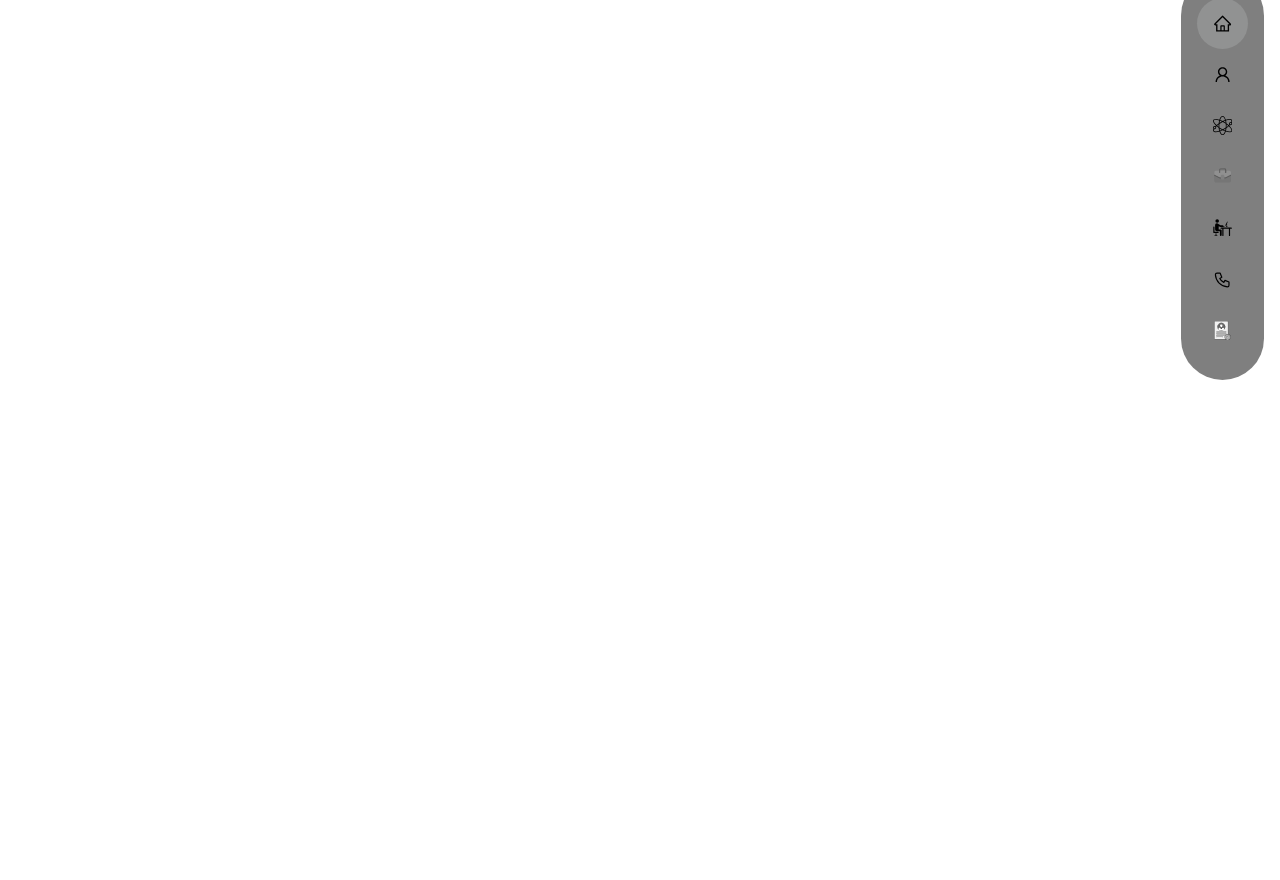
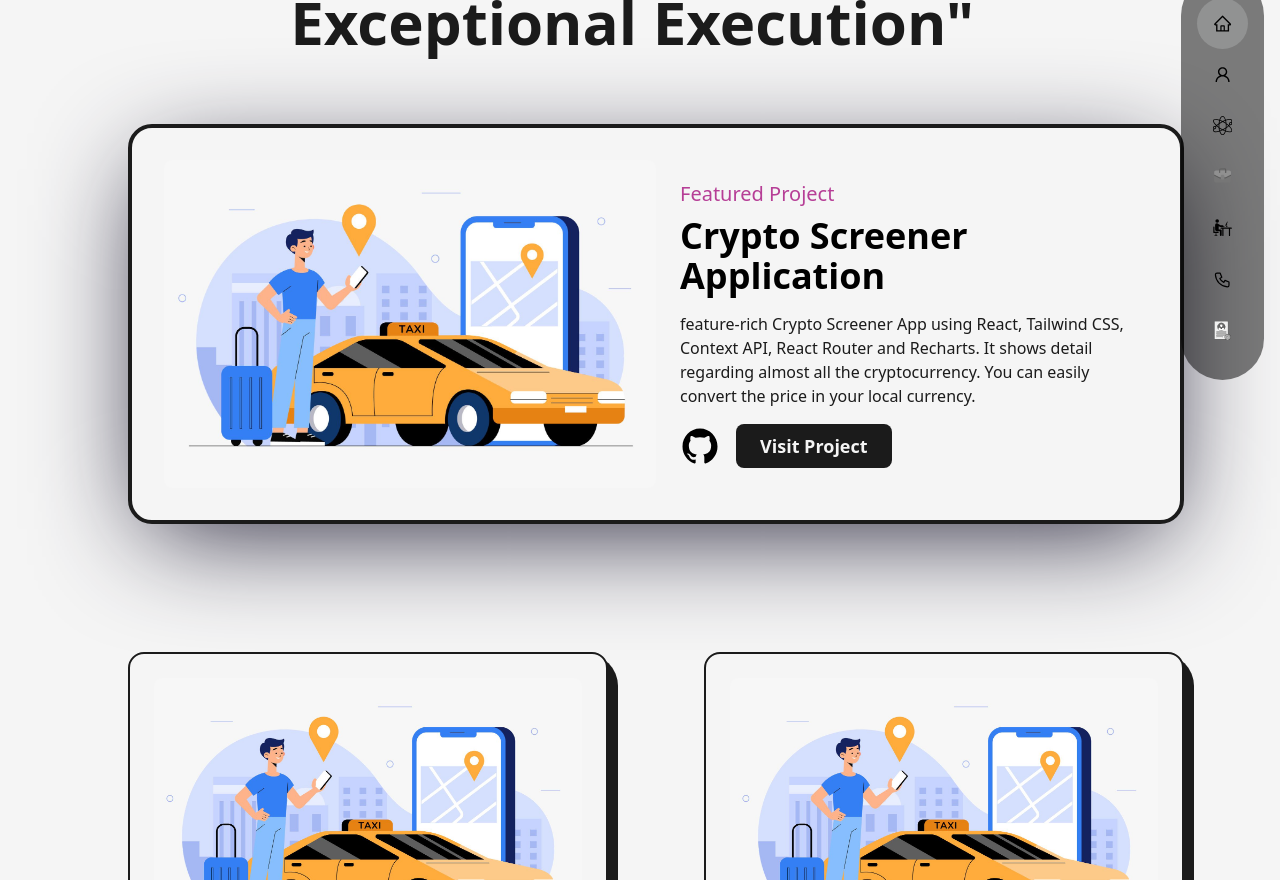
Before and after one commit to ayushkumarmishra/portfolio_2023, a React (Vite) app: page /projects in a window 1280 px wide. Shown: the part 220-1100 px from the top of the page. Before the commit the page ends 800 px from the top, so only its background shows below. Built offline with nearby package versions, Linux system fonts and the light colour scheme.

Commit message:
Completed with the project section

```diff
--- a/src/components/Home/Home.jsx
+++ b/src/components/Home/Home.jsx
@@ -1,54 +1,29 @@
 import Layout from "./Layout";
 import ProfilePic from "../../../public/developer.png";
 import AnimatedText from "./AnimatedText";
-import { motion, useMotionValue, useTransform } from "framer-motion";
+import { motion } from "framer-motion";
 import { Link } from "react-router-dom";
 import { LinkArrow } from "../Navbar/Icons";
 import lightBulb from "../../../public/bulb.svg";
-import { useCallback, useEffect } from "react";
+import { Tilt } from "react-tilt";
+import { fadeIn } from "../../utils/motion";
 
 function Home() {
-  const x = useMotionValue(200);
-  const y = useMotionValue(200);
-
-  const rotateX = useTransform(y, [0, 400], [45, -45]);
-  const rotateY = useTransform(x, [0, 400], [-45, 45]);
-
-  const handleMouse = useCallback(
-    (event) => {
-      const rect = event.currentTarget.getBoundingClientRect();
-      x.set(event.clientX - rect.left);
-      y.set(event.clientY - rect.top);
-    },
-    [x, y]
-  );
-
-  useEffect(() => {
-    function handleMouseLeave() {
-      x.set(200);
-      y.set(200);
-    }
-
-    const pictureElement = document.querySelector(".picture-container");
-
-    pictureElement.addEventListener("mouseleave", handleMouseLeave);
-
-    return () => {
-      pictureElement.removeEventListener("mouseleave", handleMouseLeave);
-    };
-  }, [x, y]);
-
   return (
     <main className="w-full flex text-dark min-h-screen items-center bg-light">
       <Layout className="pt-0">
         <div className="flex items-center justify-between w-full">
+          <Tilt className="xs:w-[250px] w-1/2">
             <motion.div
-            className="w-1/2 picture-container "
-            onMouseMove={handleMouse}
-            style={{
-              rotateX,
-              rotateY,
-              transformStyle: "preserve-3d",
+              className="w-[85%] picture-container"
+              variants={fadeIn("right", "spring", 0.5, 0.75)}
+            >
+              <motion.div
+                className=""
+                options={{
+                  max: 45,
+                  scale: 1,
+                  speed: 450,
                 }}
               >
                 <img
@@ -57,6 +32,8 @@ function Home() {
                   className="w-full h-auto"
                 />
               </motion.div>
+            </motion.div>
+          </Tilt>
           <div className="w-1/2 font-montserrat flex flex-col self-center ">
             <h1 className="flex flex-row items-center justify-start min-w-fit">
               <AnimatedText
@@ -101,7 +78,7 @@ function Home() {
                 Resume <LinkArrow className={"w-6 ml-1"} />
               </Link>
               <Link
-                to="/contacts"
+                to="/contact"
                 className="flex items-center bg-white text-dark p-2.5 px-6 rounded-lg text-lg font-semibold hover:bg-dark hover:text-light
           border-2 border-solid border-dark hover:border-dark
           mx-4"
@@ -112,7 +89,7 @@ function Home() {
           </div>
         </div>
       </Layout>
-      <div className="absolute right-8 bottom-8 inline-block w-28">
+      <div className="absolute right-8 bottom-8 inline-block w-16 ">
         <img src={lightBulb} alt="ayush" className="w-full h-auto" />
       </div>
     </main>
--- a/src/components/Projects/Project.jsx
+++ b/src/components/Projects/Project.jsx
@@ -1,7 +1,169 @@
-import React from "react";
+/* eslint-disable react/prop-types */
+import Layout from "../Home/Layout";
+import AnimatedText from "../Home/AnimatedText";
+import { Link } from "react-router-dom";
+import { GithubIcon } from "../Navbar/Icons";
+import carPool from "../../assets/car-pool.jpg";
+import { motion } from "framer-motion";
+
+const FeatureProject = ({ type, title, summary, link, github, img }) => {
+  return (
+    <motion.article
+      className="w-full flex items-center justify-between rounded-3xl  border-solid border-dark bg-light border-4 shadow-2xl shadow-card p-8"
+      initial={{ y: 40 }}
+      whileInView={{ y: 0 }}
+      transition={{ duration: 0.8, type: "spring" }}
+    >
+      <Link
+        to="/link"
+        target="_blank"
+        className="w-1/2 cursor-pointer overflow-hidden rounded-lg"
+      >
+        <img src={img} alt={title} className="w-full h-auto " />
+      </Link>
+      <div className="w-1/2 flex flex-col items-start justify-between pl-6">
+        <span className="text-primary font-medium text-xl ">{type}</span>
+        <Link
+          to={link}
+          target="_blank"
+          className="hover:underline underline-offset-2 "
+        >
+          <h2 className="my-2 w-full text-left text-4xl font-bold">{title}</h2>
+        </Link>
+
+        <p className="my-2 font-medium text-dark">{summary}</p>
+        <div className="mt-2 flex items-center">
+          <Link to={github} target="_blank" className="w-10">
+            <GithubIcon />
+          </Link>
+          <Link
+            to={link}
+            target="_blank"
+            className="ml-4 rounded-lg bg-dark text-light p-2 px-6 text-lg font-semibold"
+          >
+            Visit Project
+          </Link>
+        </div>
+      </div>
+    </motion.article>
+  );
+};
+
+const ProjectTem = ({ type, title, link, github, img }) => {
+  return (
+    <article className="flex w-full items-center justify-center bg-light text-dark border-2 rounded-2xl p-6 relative flex-col rounded-br-2xl">
+      <div className="absolute top-0 -right-3 -z-10 w-[101%] h-[103%] rounded-[2rem] bg-dark rounded-br-3xl" />
+      <Link
+        to="/link"
+        target="_blank"
+        className="w-full cursor-pointer overflow-hidden rounded-lg"
+      >
+        <img src={img} alt={title} className="w-full h-auto " />
+      </Link>
+      <div className="w-full flex flex-col items-start justify-between mt-2">
+        <span className="text-primary font-medium text-xl ">{type}</span>
+        <Link
+          to={link}
+          target="_blank"
+          className="hover:underline underline-offset-2 "
+        >
+          <h2 className="my-2 w-full text-left text-3xl font-bold">{title}</h2>
+        </Link>
+
+        <div className="mt-2 flex items-center justify-between w-full underline ">
+          <Link to={link} target="_blank" className="text-lg font-semibold">
+            Visit
+          </Link>
+          <Link to={github} target="_blank" className="w-8">
+            <GithubIcon />
+          </Link>
+        </div>
+      </div>
+    </article>
+  );
+};
 
 const Project = () => {
-  return <div>Project</div>;
+  return (
+    <main className="w-full mb-16 flex flex-col items-center justify-center">
+      <Layout className="pt-12 mb-0 ">
+        <AnimatedText
+          text='"Empowering Ideas with Exceptional Execution"'
+          className="mb-16"
+        />
+        <div className="grid grid-cols-12 gap-24 gap-y-32">
+          <div className="col-span-12">
+            <FeatureProject
+              title="Crypto Screener Application"
+              summary="feature-rich Crypto Screener App using React, Tailwind CSS, Context API, React Router and Recharts.
+It shows detail regarding almost all the cryptocurrency. You can easily convert the price in your
+local currency."
+              type="Featured Project"
+              link="/"
+              github="/"
+              img={carPool}
+            />
+          </div>
+          <motion.div
+            initial={{ y: 40 }}
+            whileInView={{ y: 0 }}
+            transition={{ duration: 0.8, type: "spring" }}
+            className="col-span-6"
+          >
+            <ProjectTem
+              title="React Portfolio Website"
+              type="Featured Project"
+              link="/"
+              github="/"
+              img={carPool}
+            />
+          </motion.div>
+          <motion.div
+            initial={{ y: 40 }}
+            whileInView={{ y: 0 }}
+            transition={{ duration: 0.8, type: "spring" }}
+            className="col-span-6"
+          >
+            <ProjectTem
+              title="React Portfolio Website"
+              type="Featured Project"
+              link="/"
+              github="/"
+              img={carPool}
+            />
+          </motion.div>
+          <motion.div
+            initial={{ y: 40 }}
+            whileInView={{ y: 0 }}
+            transition={{ duration: 0.8, type: "spring" }}
+            className="col-span-6"
+          >
+            <ProjectTem
+              title="React Portfolio Website"
+              type="Featured Project"
+              link="/"
+              github="/"
+              img={carPool}
+            />
+          </motion.div>
+          <motion.div
+            initial={{ y: 40 }}
+            whileInView={{ y: 0 }}
+            transition={{ duration: 0.8, type: "spring" }}
+            className="col-span-6"
+          >
+            <ProjectTem
+              title="React Portfolio Website"
+              type="Featured Project"
+              link="/"
+              github="/"
+              img={carPool}
+            />
+          </motion.div>
+        </div>
+      </Layout>
+    </main>
+  );
 };
 
 export default Project;
```
Also changed, not shown: src/assets/car-pool.jpg (added). Lines whose indentation alone changed are shown as unchanged.
